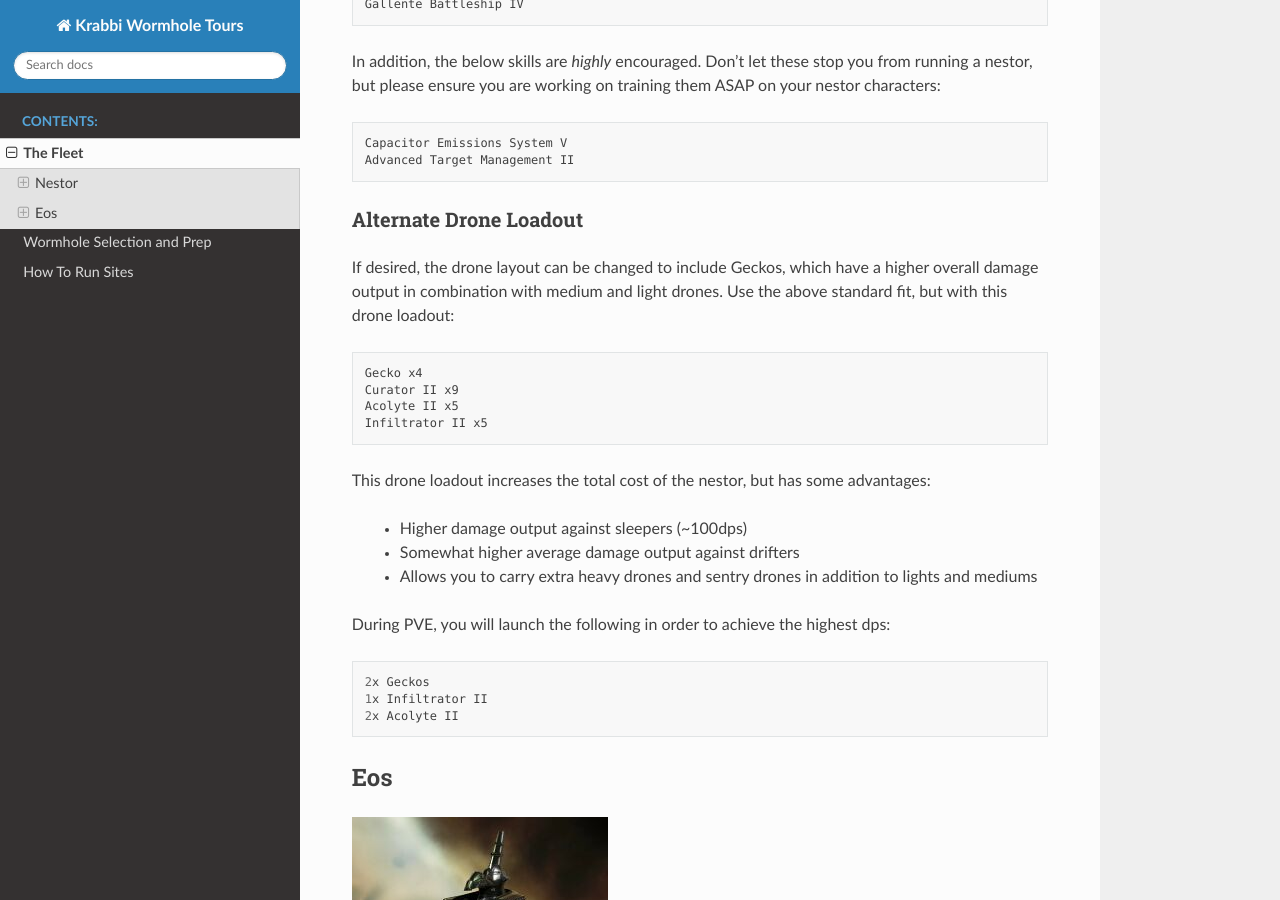
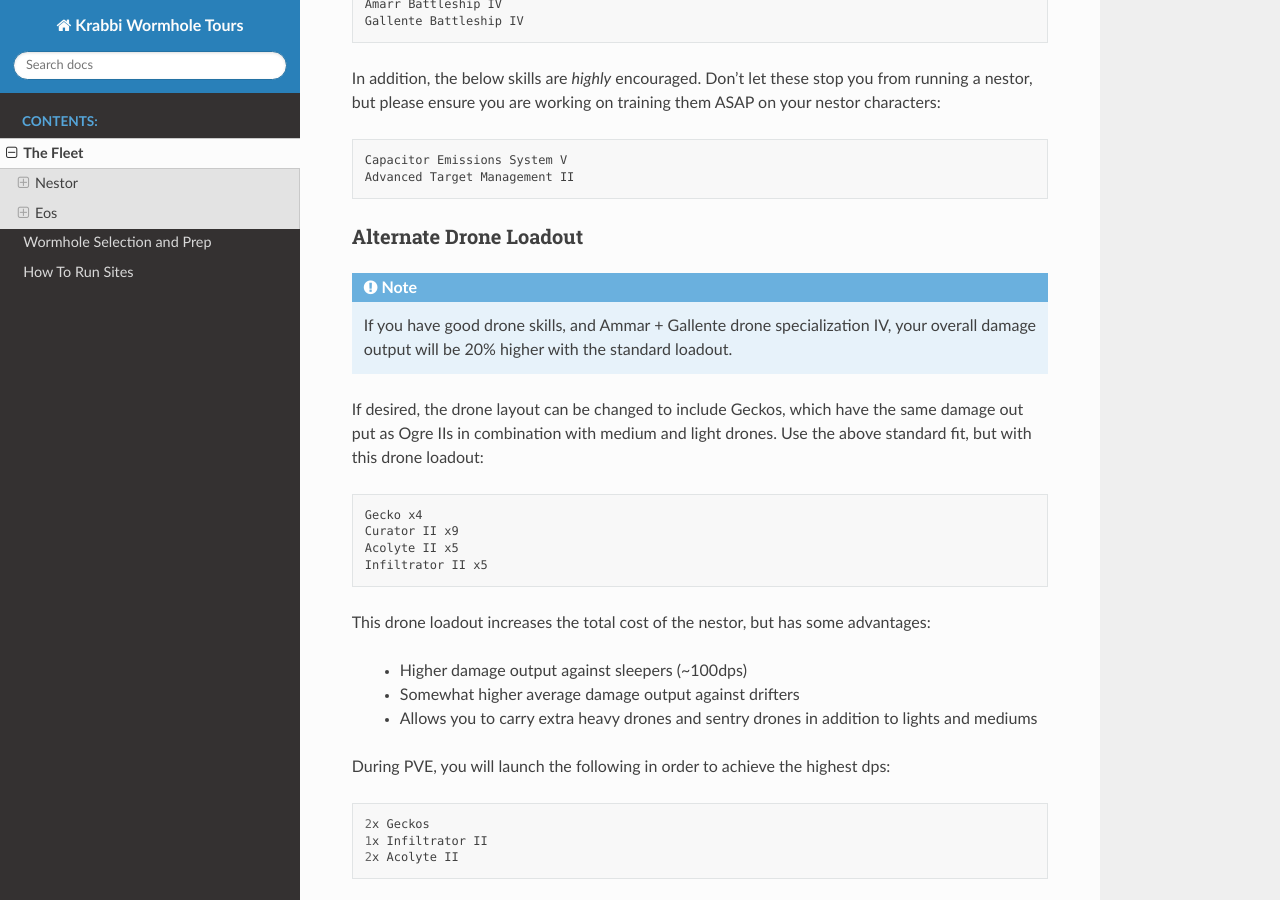
Before and after one commit to graysonhead/krabbi-wormhole-tours, a Sphinx documentation site: the page built from source/the_roles.rst, in a window 1280 px wide and 900 px high, scrolled down 1968 px. Built offline with Sphinx 7.4.7 and the Read the Docs theme 2.0.0, drawn with Linux system fonts in a browser that asks for light colours.

Commit message:
Updating Drone Loadouts

```diff
--- a/source/running_sites.rst
+++ b/source/running_sites.rst
@@ -71,7 +71,7 @@
     Ensure Eos has at least 1.5k Command burst charges and an MTU
 
 
-Step 5: Go murder Sleepers
+Step 5: Go Murder Sleepers
 ^^^^^^^^^^^^^^^^^^^^^^^^^^
 
 Warp to site, get cap chain up, assist drones to drone bunnies, drone bunnies use target painters on sleepers, avoid shooting triggers:
--- a/source/the_roles.rst
+++ b/source/the_roles.rst
@@ -48,7 +48,8 @@
 
     Warrior II x5
     Hammerhead II x5
-    Praetor II x10
+    Praetor II x5
+    Ogre II x5
     Curator II x7
 
     Tracking Speed Script x2
@@ -98,8 +99,13 @@
 Alternate Drone Loadout
 ^^^^^^^^^^^^^^^^^^^^^^^
 
-If desired, the drone layout can be changed to include Geckos, which have a higher overall damage output in combination
-with medium and light drones. Use the above standard fit, but with this drone loadout:
+.. note::
+
+    If you have good drone skills, and Ammar + Gallente drone specialization IV, your overall damage output will be
+    20% higher with the standard loadout.
+
+If desired, the drone layout can be changed to include Geckos, which have the same damage out put as Ogre IIs in
+combination with medium and light drones. Use the above standard fit, but with this drone loadout:
 
 .. code-block::
 
```
